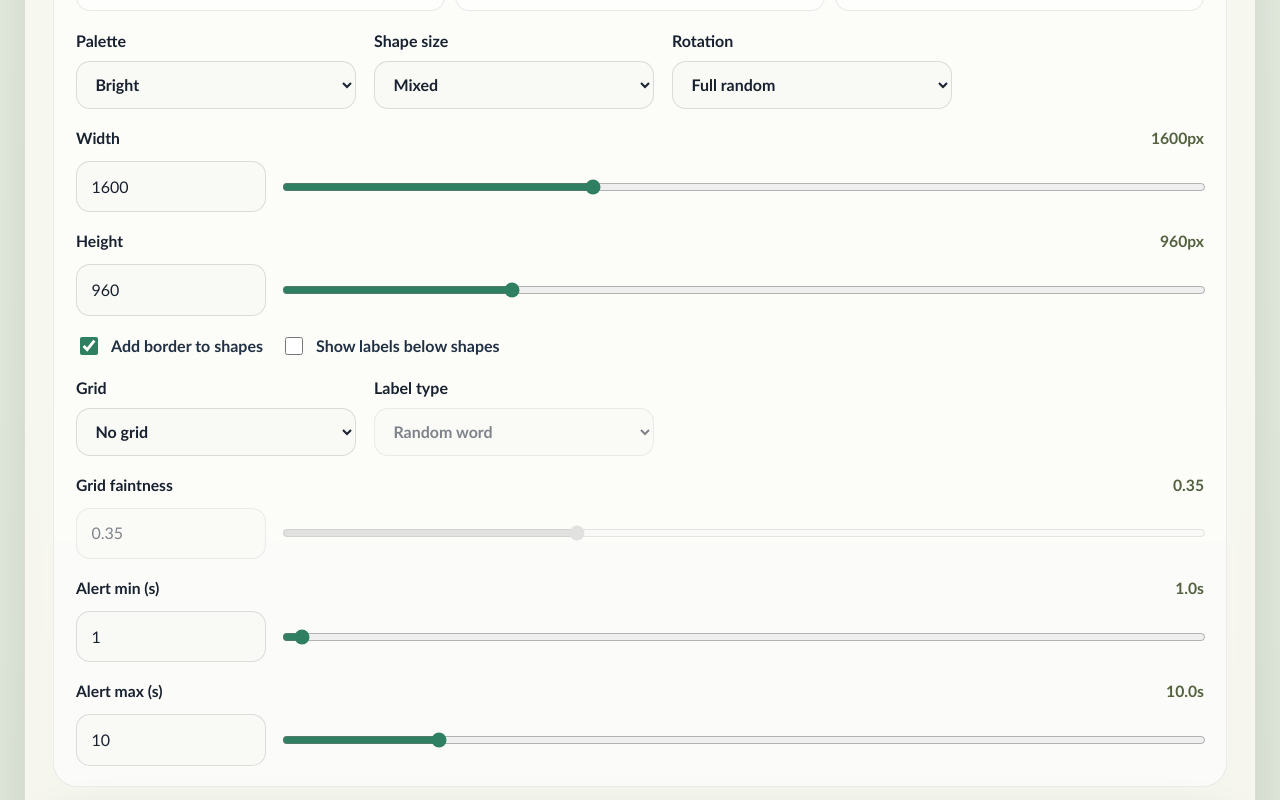
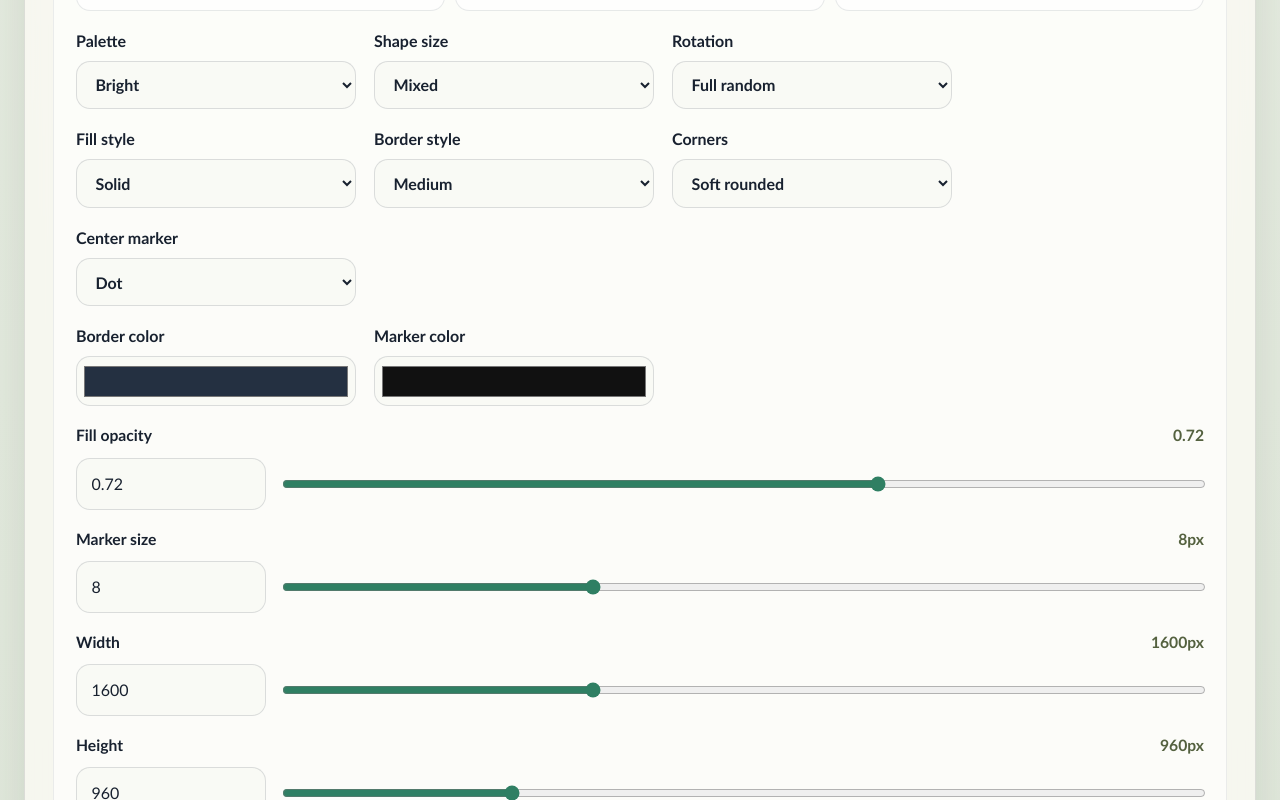
Before and after one commit to danysdragons/random-shapes, a React (Vite) app: page / in a window 1280 px wide. Shown: the part 2000-2800 px from the top of the page. Built offline with nearby package versions, Linux system fonts and the light colour scheme.

Commit message:
Additional shape appearance customization.

```diff
--- a/src/App.tsx
+++ b/src/App.tsx
@@ -124,6 +124,10 @@ type LabelType = "word" | "number";
 type PaletteTheme = keyof typeof paletteThemes;
 type ShapeSizeMode = "small" | "medium" | "large" | "mixed";
 type RotationMode = "none" | "subtle" | "full";
+type BorderStyleMode = "none" | "thin" | "medium" | "bold" | "dashed";
+type CornerStyle = "sharp" | "soft" | "round";
+type FillStyle = "solid" | "translucent" | "outline";
+type CenterMarkerStyle = "dot" | "ring" | "crosshair" | "none";
 type ExerciseMode =
   | "free"
   | "sequential"
@@ -368,13 +372,22 @@ export default function App() {
   const [seed, setSeed] = useState(() => randomSeed());
   const [boardWidth, setBoardWidth] = useState(DEFAULT_BOARD_WIDTH);
   const [boardHeight, setBoardHeight] = useState(DEFAULT_BOARD_HEIGHT);
-  const [showBorder, setShowBorder] = useState(true);
   const [enabledShapeTypes, setEnabledShapeTypes] = useState<ShapeType[]>(
     () => shapeTypeOptions.map(({ type }) => type),
   );
   const [paletteTheme, setPaletteTheme] = useState<PaletteTheme>("bright");
   const [shapeSizeMode, setShapeSizeMode] = useState<ShapeSizeMode>("mixed");
   const [rotationMode, setRotationMode] = useState<RotationMode>("full");
+  const [borderStyleMode, setBorderStyleMode] =
+    useState<BorderStyleMode>("medium");
+  const [borderColor, setBorderColor] = useState("#243041");
+  const [cornerStyle, setCornerStyle] = useState<CornerStyle>("soft");
+  const [fillStyle, setFillStyle] = useState<FillStyle>("solid");
+  const [fillOpacity, setFillOpacity] = useState(0.72);
+  const [centerMarkerStyle, setCenterMarkerStyle] =
+    useState<CenterMarkerStyle>("dot");
+  const [centerMarkerSize, setCenterMarkerSize] = useState(8);
+  const [centerMarkerColor, setCenterMarkerColor] = useState("#111111");
   const [gridMode, setGridMode] = useState<GridMode>("none");
   const [gridOpacity, setGridOpacity] = useState(0.35);
   const [showLabels, setShowLabels] = useState(false);
@@ -1652,6 +1665,123 @@ export default function App() {
               </label>
             </div>
 
+            <div className="select-grid">
+              <label className="select-field" htmlFor="fill-style">
+                <span>Fill style</span>
+                <select
+                  id="fill-style"
+                  value={fillStyle}
+                  onChange={(event) => setFillStyle(event.target.value as FillStyle)}
+                >
+                  <option value="solid">Solid</option>
+                  <option value="translucent">Translucent</option>
+                  <option value="outline">Outline only</option>
+                </select>
+              </label>
+
+              <label className="select-field" htmlFor="border-style">
+                <span>Border style</span>
+                <select
+                  id="border-style"
+                  value={borderStyleMode}
+                  onChange={(event) =>
+                    setBorderStyleMode(event.target.value as BorderStyleMode)
+                  }
+                >
+                  <option value="none">None</option>
+                  <option value="thin">Thin</option>
+                  <option value="medium">Medium</option>
+                  <option value="bold">Bold</option>
+                  <option value="dashed">Dashed</option>
+                </select>
+              </label>
+
+              <label className="select-field" htmlFor="corner-style">
+                <span>Corners</span>
+                <select
+                  id="corner-style"
+                  value={cornerStyle}
+                  onChange={(event) =>
+                    setCornerStyle(event.target.value as CornerStyle)
+                  }
+                >
+                  <option value="sharp">Sharp</option>
+                  <option value="soft">Soft rounded</option>
+                  <option value="round">Round</option>
+                </select>
+              </label>
+
+              <label className="select-field" htmlFor="center-marker-style">
+                <span>Center marker</span>
+                <select
+                  id="center-marker-style"
+                  value={centerMarkerStyle}
+                  onChange={(event) =>
+                    setCenterMarkerStyle(
+                      event.target.value as CenterMarkerStyle,
+                    )
+                  }
+                >
+                  <option value="dot">Dot</option>
+                  <option value="ring">Ring</option>
+                  <option value="crosshair">Crosshair</option>
+                  <option value="none">None</option>
+                </select>
+              </label>
+            </div>
+
+            <div className="select-grid">
+              <label className="select-field color-field" htmlFor="border-color">
+                <span>Border color</span>
+                <input
+                  id="border-color"
+                  type="color"
+                  value={borderColor}
+                  disabled={borderStyleMode === "none" && fillStyle !== "outline"}
+                  onChange={(event) => setBorderColor(event.target.value)}
+                />
+              </label>
+
+              <label className="select-field color-field" htmlFor="center-marker-color">
+                <span>Marker color</span>
+                <input
+                  id="center-marker-color"
+                  type="color"
+                  value={centerMarkerColor}
+                  disabled={centerMarkerStyle === "none"}
+                  onChange={(event) => setCenterMarkerColor(event.target.value)}
+                />
+              </label>
+            </div>
+
+            <RangeControl
+              label="Fill opacity"
+              output={fillStyle === "outline" ? "outline" : fillOpacity.toFixed(2)}
+              inputId="fill-opacity"
+              rangeId="fill-opacity-range"
+              value={fillOpacity}
+              min={0.15}
+              max={1}
+              step={0.05}
+              disabled={fillStyle === "outline"}
+              onChange={(value) => setFillOpacity(value)}
+            />
+
+            <RangeControl
+              label="Marker size"
+              output={
+                centerMarkerStyle === "none" ? "hidden" : `${centerMarkerSize}px`
+              }
+              inputId="marker-size"
+              rangeId="marker-size-range"
+              value={centerMarkerSize}
+              min={3}
+              max={18}
+              step={1}
+              disabled={centerMarkerStyle === "none"}
+              onChange={(value) => setCenterMarkerSize(Math.round(value))}
+            />
+
             <RangeControl
               label="Width"
               output={`${boardWidth}px`}
@@ -1677,15 +1807,6 @@ export default function App() {
             />
 
             <div className="toggle-row">
-              <label className="checkbox-field">
-                <input
-                  type="checkbox"
-                  checked={showBorder}
-                  onChange={(event) => setShowBorder(event.target.checked)}
-                />
-                <span>Add border to shapes</span>
-              </label>
-
               <label className="checkbox-field">
                 <input
                   type="checkbox"
@@ -1828,7 +1949,14 @@ export default function App() {
                   <ShapeMark
                     key={shape.id}
                     shape={shape}
-                    showBorder={showBorder}
+                    borderStyleMode={borderStyleMode}
+                    borderColor={borderColor}
+                    cornerStyle={cornerStyle}
+                    fillStyle={fillStyle}
+                    fillOpacity={fillOpacity}
+                    centerMarkerStyle={centerMarkerStyle}
+                    centerMarkerSize={centerMarkerSize}
+                    centerMarkerColor={centerMarkerColor}
                     highlighted={currentTargetIndex === index}
                     anchored={anchorIndex === index}
                     selectable={
@@ -2114,22 +2242,41 @@ function HexGrid({
 
 function ShapeMark({
   shape,
-  showBorder,
+  borderStyleMode,
+  borderColor,
+  cornerStyle,
+  fillStyle,
+  fillOpacity,
+  centerMarkerStyle,
+  centerMarkerSize,
+  centerMarkerColor,
   highlighted,
   anchored,
   selectable,
   onSelect,
 }: {
   shape: Shape;
-  showBorder: boolean;
+  borderStyleMode: BorderStyleMode;
+  borderColor: string;
+  cornerStyle: CornerStyle;
+  fillStyle: FillStyle;
+  fillOpacity: number;
+  centerMarkerStyle: CenterMarkerStyle;
+  centerMarkerSize: number;
+  centerMarkerColor: string;
   highlighted: boolean;
   anchored: boolean;
   selectable: boolean;
   onSelect: () => void;
 }) {
-  const borderProps = showBorder
-    ? { stroke: "#243041", strokeWidth: 4, strokeLinejoin: "round" as const }
-    : undefined;
+  const borderProps = getShapeBorderProps(
+    borderStyleMode,
+    borderColor,
+    fillStyle,
+    shape.color,
+  );
+  const fillProps = getShapeFillProps(shape.color, fillStyle, fillOpacity);
+  const cornerRadius = getCornerRadius(shape, cornerStyle);
 
   return (
     <g
@@ -2155,16 +2302,16 @@ function ShapeMark({
         <ShapeHalo shape={shape} variant="anchor" />
       ) : null}
       {shape.type === "circle" ? (
-        <circle r={shape.radius} fill={shape.color} {...borderProps} />
+        <circle r={shape.radius} {...fillProps} {...borderProps} />
       ) : null}
       {shape.type === "ring" ? (
         <>
-          <circle r={shape.radius} fill={shape.color} {...borderProps} />
+          <circle r={shape.radius} {...fillProps} {...borderProps} />
           <circle
             r={shape.radius * 0.54}
             fill="#fffdf8"
-            stroke={showBorder ? "#243041" : shape.color}
-            strokeWidth={showBorder ? 3 : 0}
+            stroke={borderStyleMode === "none" ? shape.color : borderColor}
+            strokeWidth={borderStyleMode === "none" ? 0 : 3}
           />
         </>
       ) : null}
@@ -2174,8 +2321,8 @@ function ShapeMark({
           y={-shape.height / 2}
           width={shape.width}
           height={shape.height}
-          rx="12"
-          fill={shape.color}
+          rx={cornerRadius}
+          {...fillProps}
           {...borderProps}
         />
       ) : null}
@@ -2185,47 +2332,51 @@ function ShapeMark({
           y={-shape.height / 2}
           width={shape.width}
           height={shape.height}
-          rx={shape.height / 2}
-          fill={shape.color}
+          rx={cornerRadius}
+          {...fillProps}
           {...borderProps}
         />
       ) : null}
       {shape.type === "triangle" ? (
         <polygon
           points={trianglePoints(shape.width, shape.height)}
-          fill={shape.color}
+          {...fillProps}
           {...borderProps}
         />
       ) : null}
       {shape.type === "diamond" ? (
         <polygon
           points={polygonPoints(4, shape.width / 2)}
-          fill={shape.color}
+          {...fillProps}
           {...borderProps}
         />
       ) : null}
       {shape.type === "star" ? (
         <polygon
           points={starPoints(shape.width / 2)}
-          fill={shape.color}
+          {...fillProps}
           {...borderProps}
         />
       ) : null}
       {shape.type === "pentagon" ? (
         <polygon
           points={polygonPoints(5, shape.width / 2)}
-          fill={shape.color}
+          {...fillProps}
           {...borderProps}
         />
       ) : null}
       {shape.type === "hexagon" ? (
         <polygon
           points={polygonPoints(6, shape.width / 2)}
-          fill={shape.color}
+          {...fillProps}
           {...borderProps}
         />
       ) : null}
-      <circle r="8" fill="#111111" />
+      <CenterMarker
+        styleMode={centerMarkerStyle}
+        size={centerMarkerSize}
+        color={centerMarkerColor}
+      />
     </g>
   );
 }
@@ -2298,6 +2449,108 @@ function getPolygonHaloPoints(shape: Exclude<Shape, { type: "circle" | "ring" }>
   }
 
   return polygonPoints(shape.type === "pentagon" ? 5 : 6, shape.width / 2 + 16);
+}
+
+function CenterMarker({
+  styleMode,
+  size,
+  color,
+}: {
+  styleMode: CenterMarkerStyle;
+  size: number;
+  color: string;
+}) {
+  if (styleMode === "none") {
+    return null;
+  }
+
+  if (styleMode === "ring") {
+    return (
+      <circle
+        r={size}
+        fill="none"
+        stroke={color}
+        strokeWidth={Math.max(2, size * 0.28)}
+      />
+    );
+  }
+
+  if (styleMode === "crosshair") {
+    const arm = size * 1.3;
+    const strokeWidth = Math.max(2, size * 0.25);
+
+    return (
+      <g stroke={color} strokeLinecap="round" strokeWidth={strokeWidth}>
+        <line x1={-arm} y1={0} x2={arm} y2={0} />
+        <line x1={0} y1={-arm} x2={0} y2={arm} />
+        <circle r={Math.max(1.5, size * 0.28)} fill={color} stroke="none" />
+      </g>
+    );
+  }
+
+  return <circle r={size} fill={color} />;
+}
+
+function getShapeBorderProps(
+  borderStyleMode: BorderStyleMode,
+  borderColor: string,
+  fillStyle: FillStyle,
+  shapeColor: string,
+) {
+  if (borderStyleMode === "none" && fillStyle !== "outline") {
+    return undefined;
+  }
+
+  const strokeWidth =
+    borderStyleMode === "thin"
+      ? 2
+      : borderStyleMode === "bold"
+        ? 7
+        : borderStyleMode === "dashed"
+          ? 4
+          : 4;
+
+  return {
+    stroke: borderStyleMode === "none" ? shapeColor : borderColor,
+    strokeDasharray: borderStyleMode === "dashed" ? "14 10" : undefined,
+    strokeLinejoin: "round" as const,
+    strokeWidth,
+  };
+}
+
+function getShapeFillProps(
+  color: string,
+  fillStyle: FillStyle,
+  fillOpacity: number,
+) {
+  if (fillStyle === "outline") {
+    return { fill: "none" };
+  }
+
+  return {
+    fill: color,
+    fillOpacity: fillStyle === "translucent" ? fillOpacity : 1,
+  };
+}
+
+function getCornerRadius(shape: Shape, cornerStyle: CornerStyle) {
+  if (!("width" in shape)) {
+    return 0;
+  }
+
+  if (shape.type === "capsule") {
+    return shape.height / 2;
+  }
+
+  if (cornerStyle === "sharp") {
+    return 0;
+  }
+
+  if (cornerStyle === "round") {
+    return Math.min(shape.width, shape.height) * 0.32;
+  }
+
+  return Math.min(14, Math.min(shape.width, shape.height) * 0.18);
 }
 
 function ShapeLabel({
--- a/src/styles.css
+++ b/src/styles.css
@@ -396,6 +396,21 @@ select {
   padding: 0.8rem 0.9rem;
 }
 
+.color-field input[type="color"] {
+  width: 100%;
+  min-height: 50px;
+  padding: 0.3rem;
+  border: 1px solid rgba(36, 48, 65, 0.14);
+  border-radius: 14px;
+  background: rgba(249, 250, 245, 0.96);
+  cursor: pointer;
+}
+
+.color-field input[type="color"]:disabled {
+  cursor: not-allowed;
+  opacity: 0.55;
+}
+
 input[type="range"] {
   width: 100%;
   accent-color: #2f7f63;
```
Also changed, not shown: 1 other file (tests, documents, lock files or other folders).
